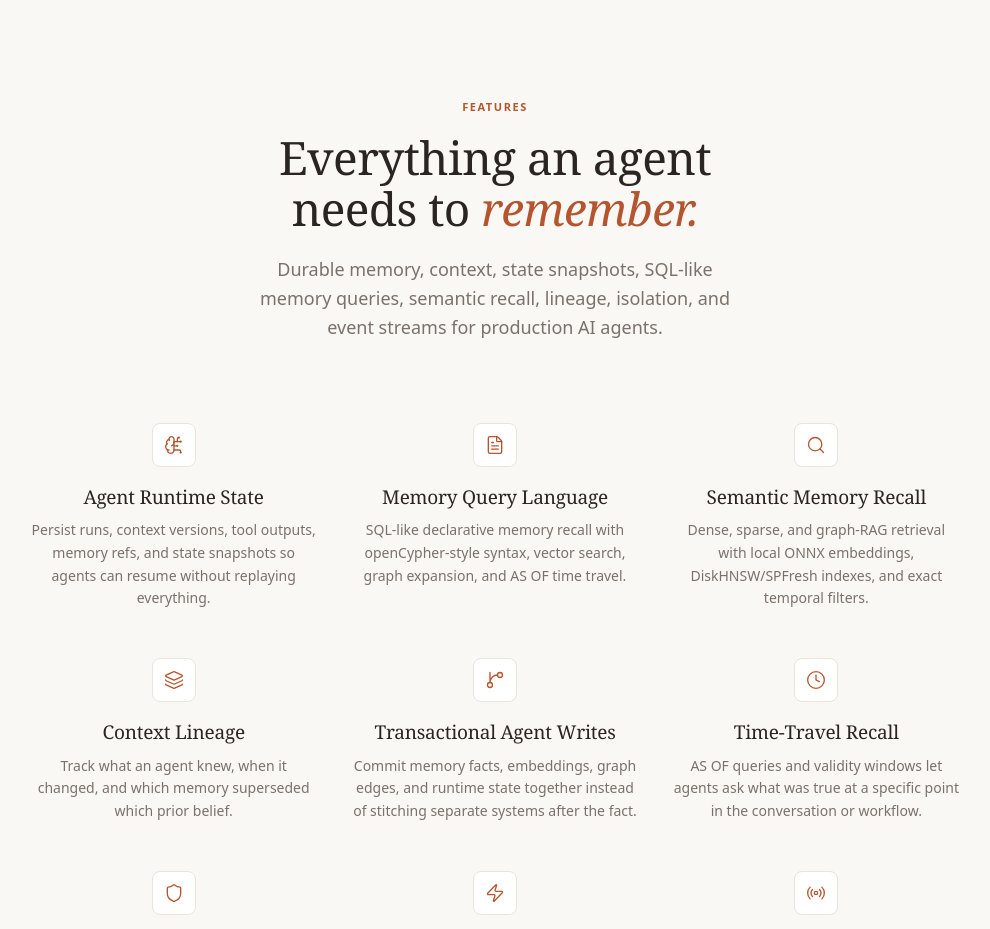
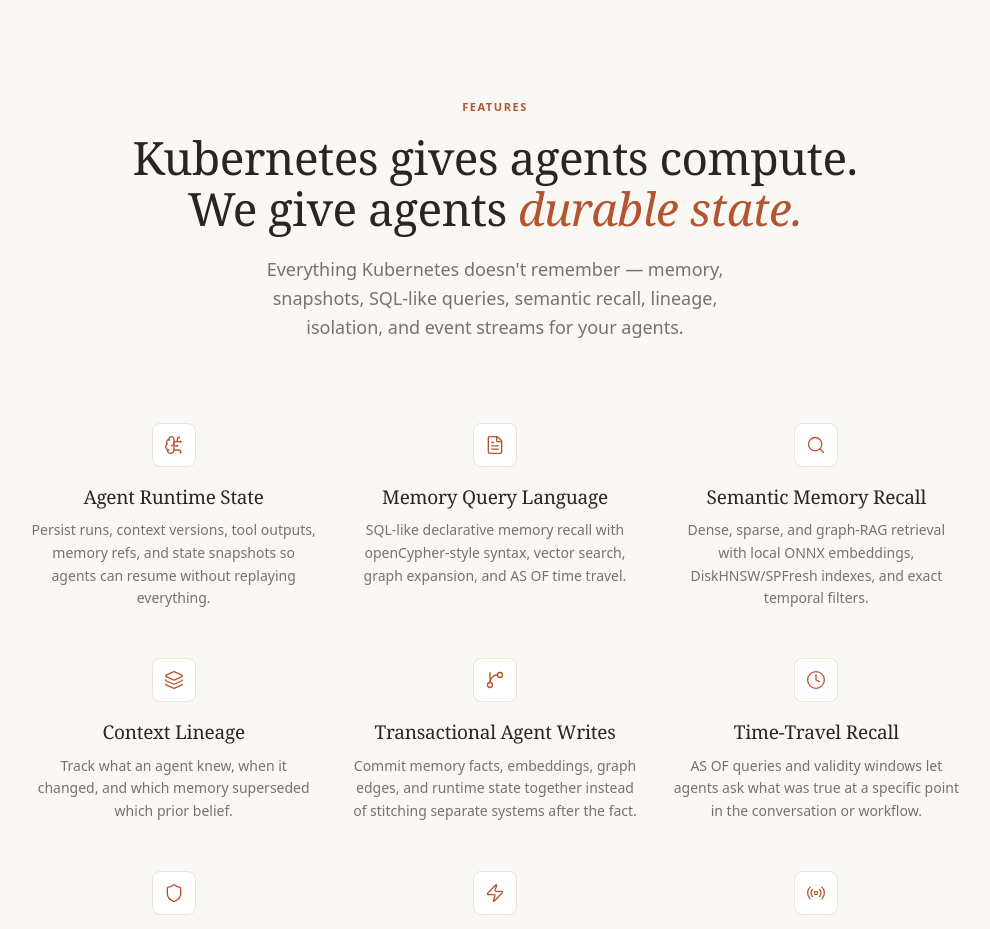
Before and after one commit to stateletlab/stateletWeb, a React (Vite) app: page / in a window 1280 px wide. Shown: the part 940-1869 px from the top of the page, without its empty margins (145-1135 px from the left). Built offline with nearby package versions, Linux system fonts and the light colour scheme.

Commit message:
copy: reframe features heading around Kubernetes analogy

```diff
--- a/src/components/Features.tsx
+++ b/src/components/Features.tsx
@@ -99,11 +99,11 @@
         <div className="text-center mb-20">
           <p className="eyebrow mb-4">Features</p>
           <h2 className="text-[34px] md:text-[46px] font-medium text-text leading-[1.12] mb-5">
-            Everything an agent
-            <br />needs to <span className="italic text-primary">remember.</span>
+            Kubernetes gives agents compute.
+            <br />We give agents <span className="italic text-primary">durable state.</span>
           </h2>
           <p className="text-text-muted text-lg max-w-[500px] mx-auto leading-relaxed">
-            Durable memory, context, state snapshots, SQL-like memory queries, semantic recall, lineage, isolation, and event streams for production AI agents.
+            Everything Kubernetes doesn't remember — memory, snapshots, SQL-like queries, semantic recall, lineage, isolation, and event streams for your agents.
           </p>
         </div>
 
```
